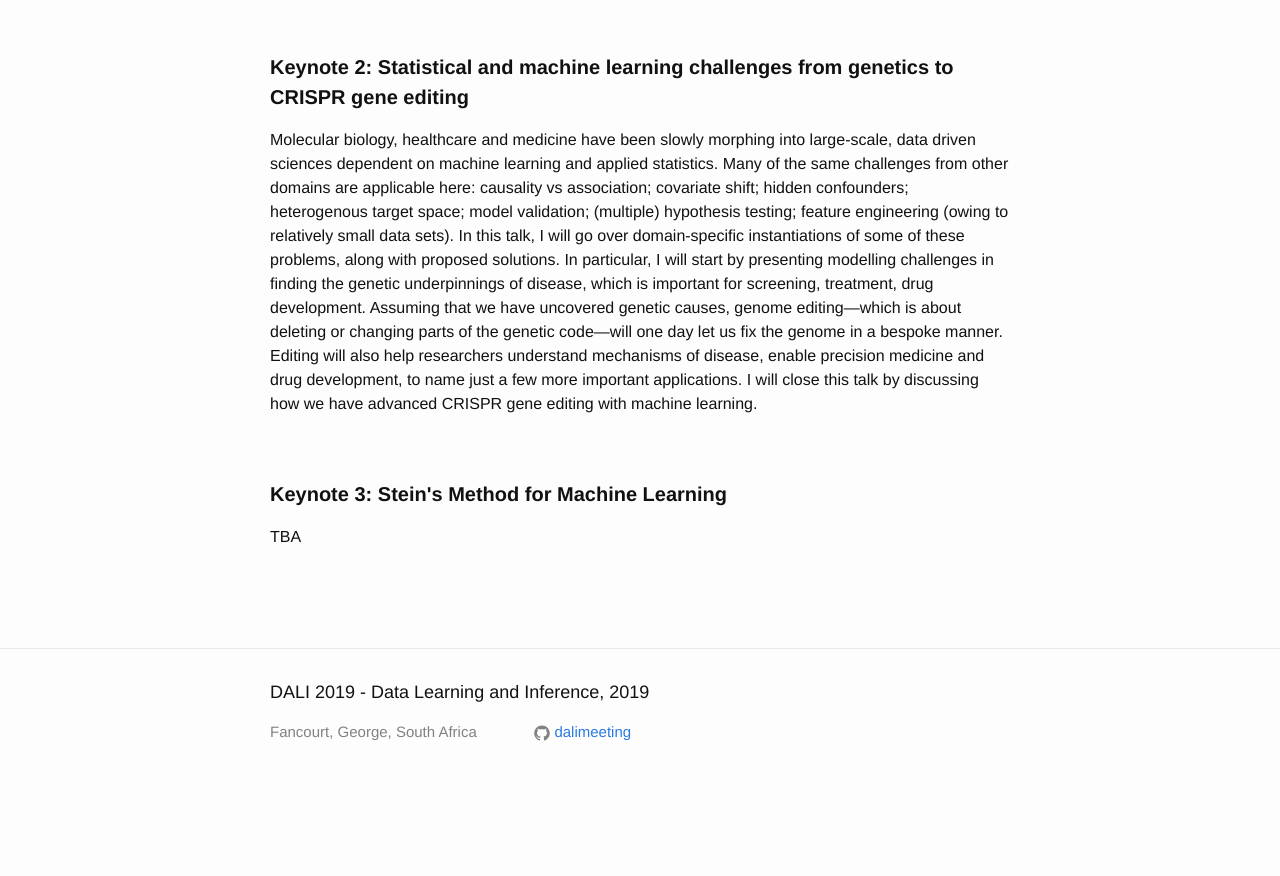
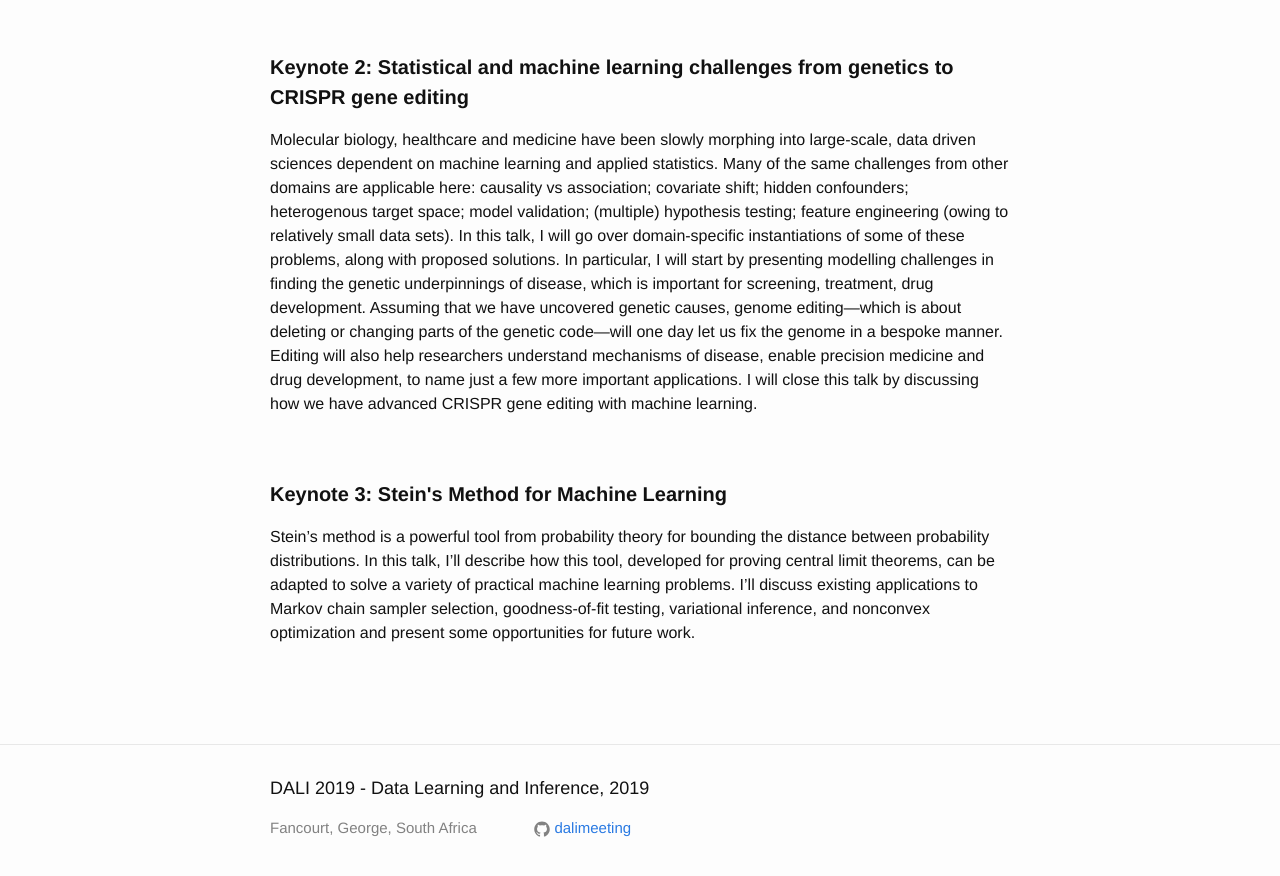
Before and after one commit to dalimeeting/dalimeeting.github.io, a Jekyll site: the page built from _posts/2019-01-04-day-2.md, in a window 1280 px wide and 900 px high, scrolled down 1382 px. Shown: the top 876 px of the window. Built offline with Jekyll 4.4.1, drawn with Linux system fonts in a browser that asks for light colours; before the commit the page ends 2186 px from its top, so only the background shows below that.

Commit message:
Update 2019-01-04-day-2.md

```diff
--- a/_posts/2019-01-04-day-2.md
+++ b/_posts/2019-01-04-day-2.md
@@ -38,7 +38,7 @@ talks:
     family: Mackey
     institute: Microsoft Research
     url: https://web.stanford.edu/~lmackey/
-  abstract: "TBA"
+  abstract: "Stein’s method is a powerful tool from probability theory for bounding the distance between probability distributions. In this talk, I’ll describe how this tool, developed for proving central limit theorems, can be adapted to solve a variety of practical machine learning problems. I’ll discuss existing applications to Markov chain sampler selection, goodness-of-fit testing, variational inference, and nonconvex optimization and present some opportunities for future work."
   youtube:
 - title: "Conference Banquet"
   start: "20:00"
```
